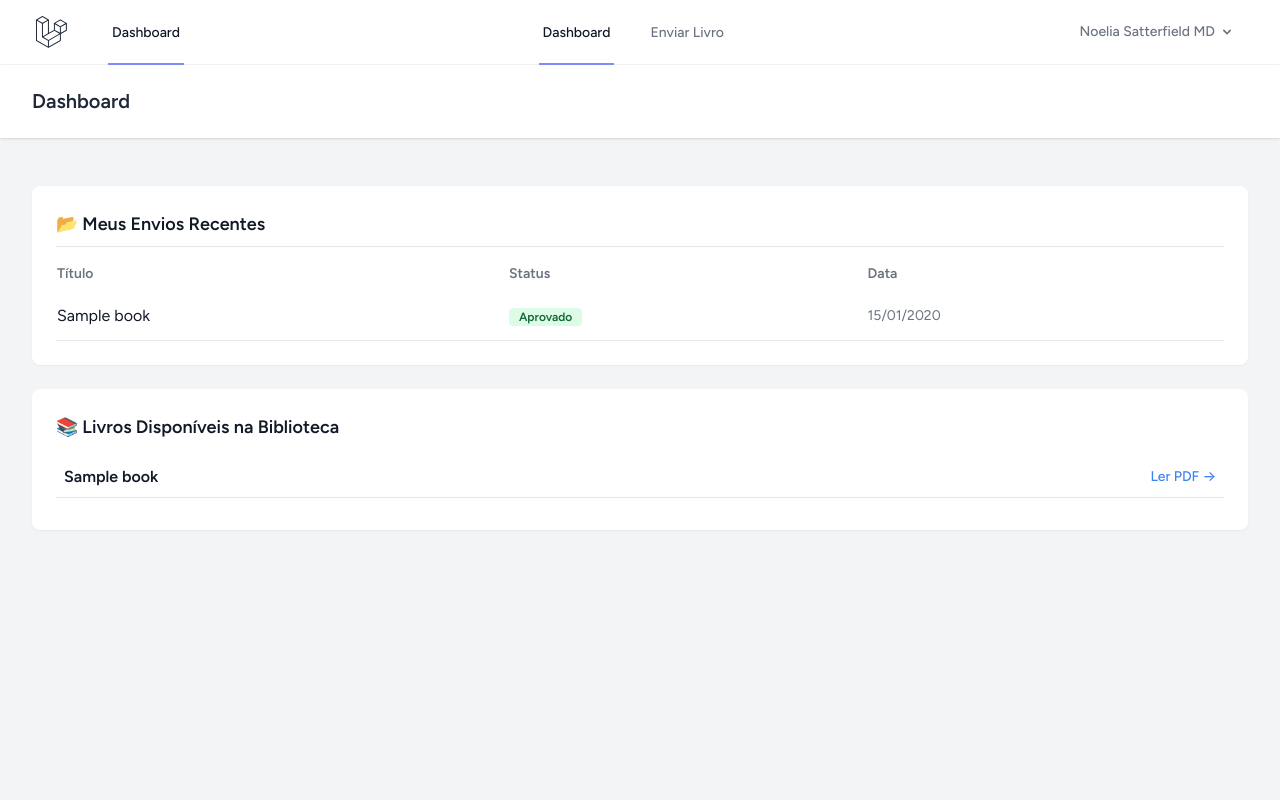
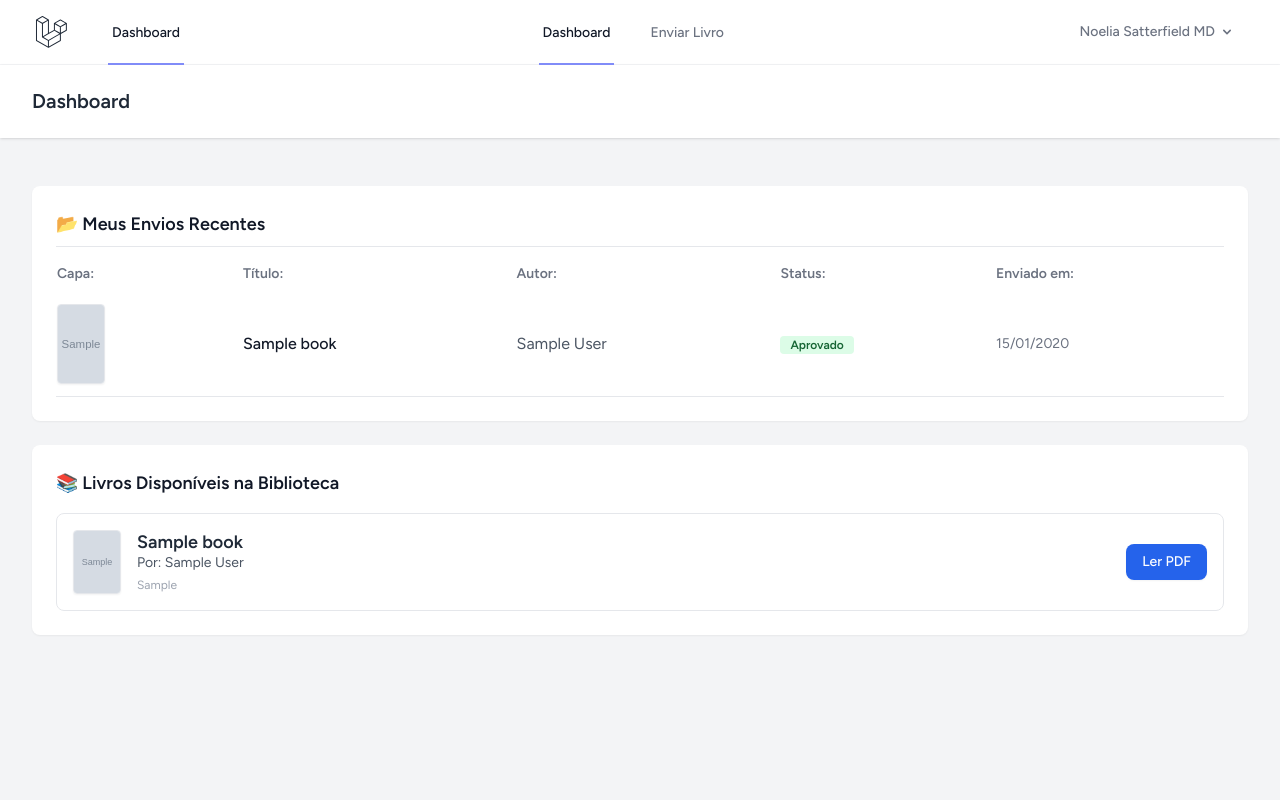
Before and after one commit to chrxtdev/biblioteca-backend, a Laravel app: page /dashboard in a window 1280 px wide. Run offline with Laravel 12, Linux system fonts and the light colour scheme; a user stored in the database is signed in; data comes from the database, SQL or seed files in the repository; tables that the repository leaves empty hold one stand-in row (values such as "Sample post"); grey boxes marked "Sample" are stand-in pictures; style sheets or scripts are compiled from the project's sources.

Commit message:
updates 8

```diff
--- a/app/Filament/Resources/BookResource/Pages/EditBook.php
+++ b/app/Filament/Resources/BookResource/Pages/EditBook.php
@@ -58,7 +58,7 @@ class EditBook extends EditRecord
                 ->icon('heroicon-o-x-circle')
                 ->form([
                     Textarea::make('reason')
-                        ->label('Motivo da Recusão?')
+                        ->label('Motivo da Rejeição?')
                         ->required()
                         ->default($this->record->rejection_reason),
                 ])
--- a/resources/views/dashboard.blade.php
+++ b/resources/views/dashboard.blade.php
@@ -26,30 +26,42 @@
                         <table class="w-full text-left">
                             <thead>
                             <tr class="text-gray-500 text-sm">
-                                <th class="pb-2">Título</th>
-                                <th class="pb-2">Status</th>
-                                <th class="pb-2">Data</th>
+                                <th class="pb-2">Capa:</th>
+                                <th class="pb-2">Título:</th>
+                                <th class="pb-2">Autor:</th>
+                                <th class="pb-2">Status:</th>
+                                <th class="pb-2">Enviado em:</th>
                             </tr>
                             </thead>
                             <tbody>
                             @foreach($myBooks as $myBook)
                                 <tr class="border-b hover:bg-gray-50">
-                                    <td class="py-3">{{ $myBook->title }}</td>
+
+                                    <td class="py-3 pr-4">
+                                        @if($myBook->cover_path)
+                                            <img src="{{ asset('storage/' . $myBook->cover_path) }}"
+                                                 alt="Capa"
+                                                 class="w-12 h-20 object-cover rounded shadow-sm border border-gray-200">
+                                        @else
+                                            <div
+                                                class="w-12 h-16 bg-gray-200 rounded flex items-center justify-center text-gray-400 text-xs">
+                                                Sem Capa
+                                            </div>
+                                        @endif
+                                    </td>
+
+                                    <td class="py-3 font-medium text-gray-900">{{ $myBook->title }}</td>
+
+                                    <td class="py-3 text-gray-600">{{ $myBook->author }}</td>
 
                                     <td class="py-3">
-                                        {{-- LÓGICA DE STATUS ATUALIZADA --}}
                                         @if($myBook->is_verified)
                                             <span
-                                                class="bg-green-100 text-green-800 text-xs font-semibold px-2.5 py-0.5 rounded">
-                                                Aprovado
-                                            </span>
-
+                                                class="bg-green-100 text-green-800 text-xs font-semibold px-2.5 py-0.5 rounded">Aprovado</span>
                                         @elseif($myBook->rejection_reason)
                                             <div class="flex items-center gap-2">
                                                 <span
-                                                    class="bg-red-100 text-red-800 text-xs font-semibold px-2.5 py-0.5 rounded">
-                                                    Recusado
-                                                </span>
+                                                    class="bg-red-100 text-red-800 text-xs font-semibold px-2.5 py-0.5 rounded">Recusado</span>
                                                 <button
                                                     x-data=""
                                                     x-on:click="alert('MOTIVO DA REJEIÇÃO:\n\n' + $el.dataset.reason)"
@@ -59,12 +71,9 @@
                                                     Ver motivo
                                                 </button>
                                             </div>
-
                                         @else
                                             <span
-                                                class="bg-yellow-100 text-yellow-800 text-xs font-semibold px-2.5 py-0.5 rounded">
-                                                Em Análise
-                                            </span>
+                                                class="bg-yellow-100 text-yellow-800 text-xs font-semibold px-2.5 py-0.5 rounded">Em Análise</span>
                                         @endif
                                     </td>
 
@@ -84,19 +93,47 @@
                     <h3 class="text-lg font-bold mb-4">📚 Livros Disponíveis na Biblioteca</h3>
 
                     @if($books->isEmpty())
-                        <p>Nenhum livro disponível no momento.</p>
+                        <p class="text-gray-500 italic">Nenhum livro disponível no momento.</p>
                     @else
-                        <ul>
-                            @foreach($books as $book)
-                                <li class="mb-2 p-2 border-b flex justify-between items-center">
-                                    <span class="font-bold">{{ $book->title }}</span>
+                        <div class="grid gap-4"> @foreach($books as $book)
+                                <div
+                                    class="p-4 border rounded-lg hover:bg-gray-50 flex items-center justify-between transition duration-150">
+
+                                    <div class="flex items-center gap-4">
+
+                                        <div class="flex-shrink-0">
+                                            @if($book->cover_path)
+                                                <img src="{{ asset('storage/' . $book->cover_path) }}"
+                                                     alt="{{ $book->title }}"
+                                                     class="w-12 h-16 object-cover rounded shadow-sm border border-gray-200">
+                                            @else
+                                                <div
+                                                    class="w-12 h-16 bg-gray-200 rounded flex items-center justify-center text-gray-400">
+                                                    <svg class="w-6 h-6" fill="none" stroke="currentColor"
+                                                         viewBox="0 0 24 24">
+                                                        <path stroke-linecap="round" stroke-linejoin="round"
+                                                              stroke-width="2"
+                                                              d="M12 6.253v13m0-13C10.832 5.477 9.246 5 7.5 5S4.168 5.477 3 6.253v13C4.168 18.477 5.754 18 7.5 18s3.332.477 4.5 1.253m0-13C13.168 5.477 14.754 5 16.5 5c1.747 0 3.332.477 4.5 1.253v13C19.832 18.477 18.247 18 16.5 18c-1.746 0-3.332.477-4.5 1.253"></path>
+                                                    </svg>
+                                                </div>
+                                            @endif
+                                        </div>
+
+                                        <div>
+                                            <h4 class="text-lg font-bold text-gray-800 leading-tight">{{ $book->title }}</h4>
+                                            <p class="text-sm text-gray-600">Por: {{ $book->author }}</p>
+                                            <p class="text-xs text-gray-400 mt-1">{{ $book->course ?? 'Geral' }}</p>
+                                        </div>
+                                    </div>
+
                                     <a href="{{ asset('storage/' . $book->file_path) }}" target="_blank"
-                                       class="text-blue-500 hover:text-blue-700 text-sm font-medium">
-                                        Ler PDF →
+                                       class="ml-4 px-4 py-2 bg-blue-600 text-white text-sm font-medium rounded-lg hover:bg-blue-700 transition shadow-sm whitespace-nowrap">
+                                        Ler PDF
                                     </a>
-                                </li>
+
+                                </div>
                             @endforeach
-                        </ul>
+                        </div>
                     @endif
                 </div>
             </div>
```
Also changed, not shown: app/Filament/Resources/BookResource.php (+8 -3 lines).
